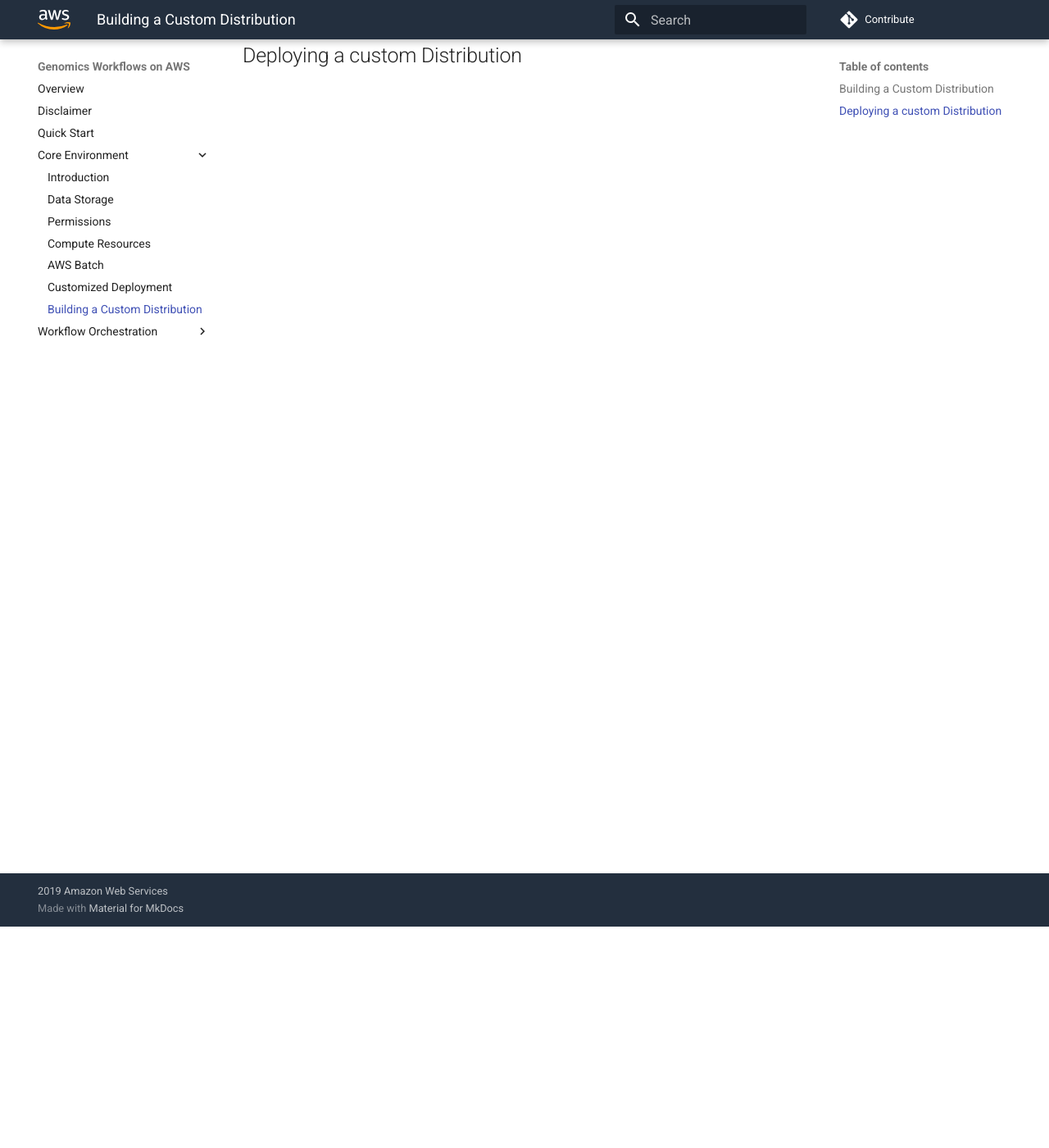
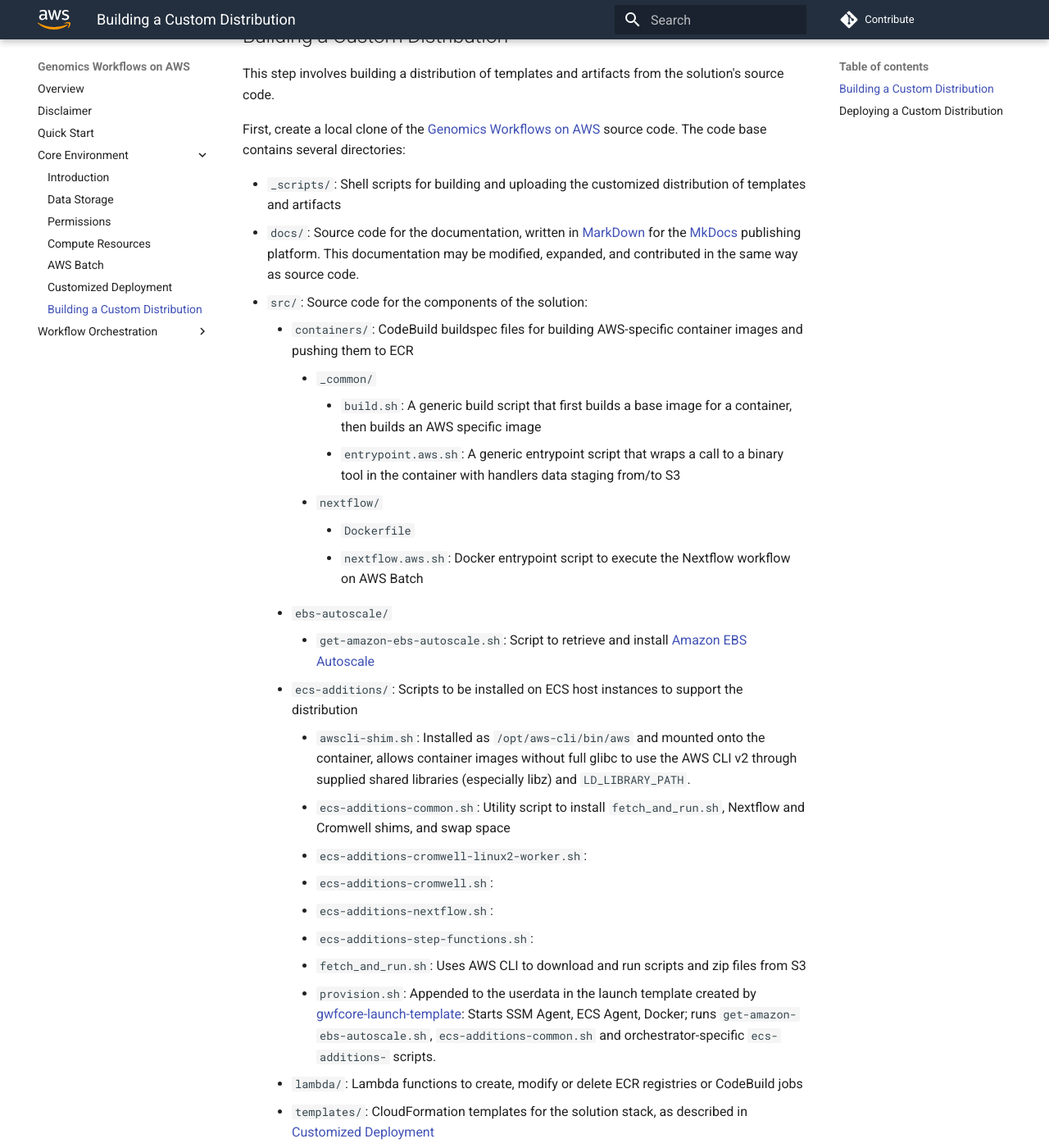
Before and after one commit to aws-samples/aws-genomics-workflows, an MkDocs documentation site: the page built from docs/core-env/build-custom-distribution.md, in a window 1280 px wide and 1400 px high, scrolled down 270 px. Shown: the whole window at 82% size. Built offline with MkDocs 1.6.1 and Material for MkDocs 9.7.7, drawn with Linux system fonts in a browser that asks for light colours; comment, search, counter and statistics services are not loaded; some of the changed text lies outside the part shown.

Commit message:
Add docs Custom Deployment

````diff
--- a/.travis.yml
+++ b/.travis.yml
@@ -31,12 +31,12 @@
     script: bash _scripts/deploy.sh --public --verbose production
     skip_cleanup: true
     on:
-      repo: aws-samples/aws-genomics-workflows
+      repo: $TRAVIS_REPO_SLUG
       branch: release
       tags: true
   - provider: script
     script: bash _scripts/deploy.sh --public --verbose test
     skip_cleanup: true
     on:
-      repo: aws-samples/aws-genomics-workflows
+      repo: $TRAVIS_REPO_SLUG
       branch: master
--- a/docs/core-env/build-custom-distribution.md
+++ b/docs/core-env/build-custom-distribution.md
@@ -1,7 +1,68 @@
 # Building Custom Resources
 
-This section describes how to build and upload customized templates and artifacts.
+This section describes how to build and upload templates and artifacts to use in a customized deployment.  Once uploaded, the locations of the templates and artifacts are used when deploying the Nextflow on AWS Batch solution (see [Customized Deployment](custom-deploy.md))
 
 ## Building a Custom Distribution
 
-## Deploying a custom Distribution
+This step involves building a distribution of templates and artifacts from the solution's source code.
+
+First, create a local clone of the [Genomics Workflows on AWS](https://github.com/aws-samples/aws-genomics-workflows) source code.  The code base contains several directories:
+
+* `_scripts/`: Shell scripts for building and uploading the customized distribution of templates and artifacts
+* `docs/`: Source code for the documentation, written in [MarkDown](https://markdownguide.org) for the [MkDocs](https://mkdocs.org) publishing platform.  This documentation may be modified, expanded, and contributed in the same way as source code.
+* `src/`: Source code for the components of the solution:
+    * `containers/`: CodeBuild buildspec files for building AWS-specific container images and pushing them to ECR
+        * `_common/`
+            * `build.sh`: A generic build script that first builds a base image for a container, then builds an AWS specific image
+            * `entrypoint.aws.sh`: A generic entrypoint script that wraps a call to a binary tool in the container with handlers data staging from/to S3
+        * `nextflow/`
+            * `Dockerfile`
+            * `nextflow.aws.sh`: Docker entrypoint script to execute the Nextflow workflow on AWS Batch
+    * `ebs-autoscale/`
+        * `get-amazon-ebs-autoscale.sh`: Script to retrieve and install [Amazon EBS Autoscale](https://github.com/awslabs/amazon-ebs-autoscale)
+    * `ecs-additions/`: Scripts to be installed on ECS host instances to support the distribution
+        * `awscli-shim.sh`: Installed as `/opt/aws-cli/bin/aws` and mounted onto the container, allows container images without full glibc to use the AWS CLI v2 through supplied shared libraries (especially libz) and `LD_LIBRARY_PATH`.
+        * `ecs-additions-common.sh`: Utility script to install `fetch_and_run.sh`, Nextflow and Cromwell shims, and swap space
+        * `ecs-additions-cromwell-linux2-worker.sh`:
+        * `ecs-additions-cromwell.sh`:
+        * `ecs-additions-nextflow.sh`:
+        * `ecs-additions-step-functions.sh`:
+        * `fetch_and_run.sh`: Uses AWS CLI to download and run scripts and zip files from S3
+        * `provision.sh`: Appended to the userdata in the launch template created by [gwfcore-launch-template](custom-deploy.md): Starts SSM Agent, ECS Agent, Docker; runs `get-amazon-ebs-autoscale.sh`, `ecs-additions-common.sh` and orchestrator-specific `ecs-additions-` scripts.
+    * `lambda/`: Lambda functions to create, modify or delete ECR registries or CodeBuild jobs
+    * `templates/`: CloudFormation templates for the solution stack, as described in [Customized Deployment](custom-deploy.md)
+
+## Deploying a Custom Distribution
+
+The script `_scripts/deploy.sh` will create a custom distribution of artifacts and templates from files in the source tree, then upload this distribution to an S3 bucket.  It will optionally also build and deploy a static documentation site from the Markdown documentation files. Its usage is:
+
+```sh
+    deploy.sh [--site-bucket BUCKET] [--asset-bucket BUCKET]
+              [--asset-profile PROFILE] [--deploy-region REGION]
+              [--public] [--verbose]
+              STAGE
+
+    --site-bucket BUCKET        Deploy documentation site to BUCKET
+    --asset-bucket BUCKET       Deploy assets to BUCKET
+    --asset-profile PROFILE     Use PROFILE for AWS CLI commands
+    --deploy-region REGION      Deploy in region REGION
+    --public                    Deploy to public bucket with '--acl public-read' (Default false)
+    --verbose                   Display more output
+    STAGE                       'test' or 'production'
+```
+
+When running this script from the command line, use the value `test` for the stage.  This will deploy the templates and artifacts into a directory `test` in your deployment bucket:
+
+```
+$ aws s3 ls s3://my-deployment-bucket/test/
+    PRE artifacts/
+    PRE templates/
+```
+
+Use these values when deploying a customized installation, as described in [Customized Deployment](custom-deploy.md), sections 'Artifacts and Nested Stacks' and 'Nextflow'.  In the example from above, the values to use would be:
+
+* Artifact S3 Bucket Name: `my-deployment-bucket`
+* Artifact S3 Prefix: `test/artifacts`
+* Template Root URL: `https://my-deployment-bucket.s3.amazonaws.com/test/templates`
+
+The use of `production` for stage is reserved for deployments from a Travis CI/CD environment; this usage will deploy into a subdirectory named after the current release tag.
--- a/mkdocs.yml
+++ b/mkdocs.yml
@@ -59,3 +59,5 @@
     s3:
       bucket: docs.opendata.aws
       prefix: genomics-workflows
+
+use_directory_urls: false
````
Also changed, not shown: docs/core-env/custom-deploy.md (+1 -1 lines).
